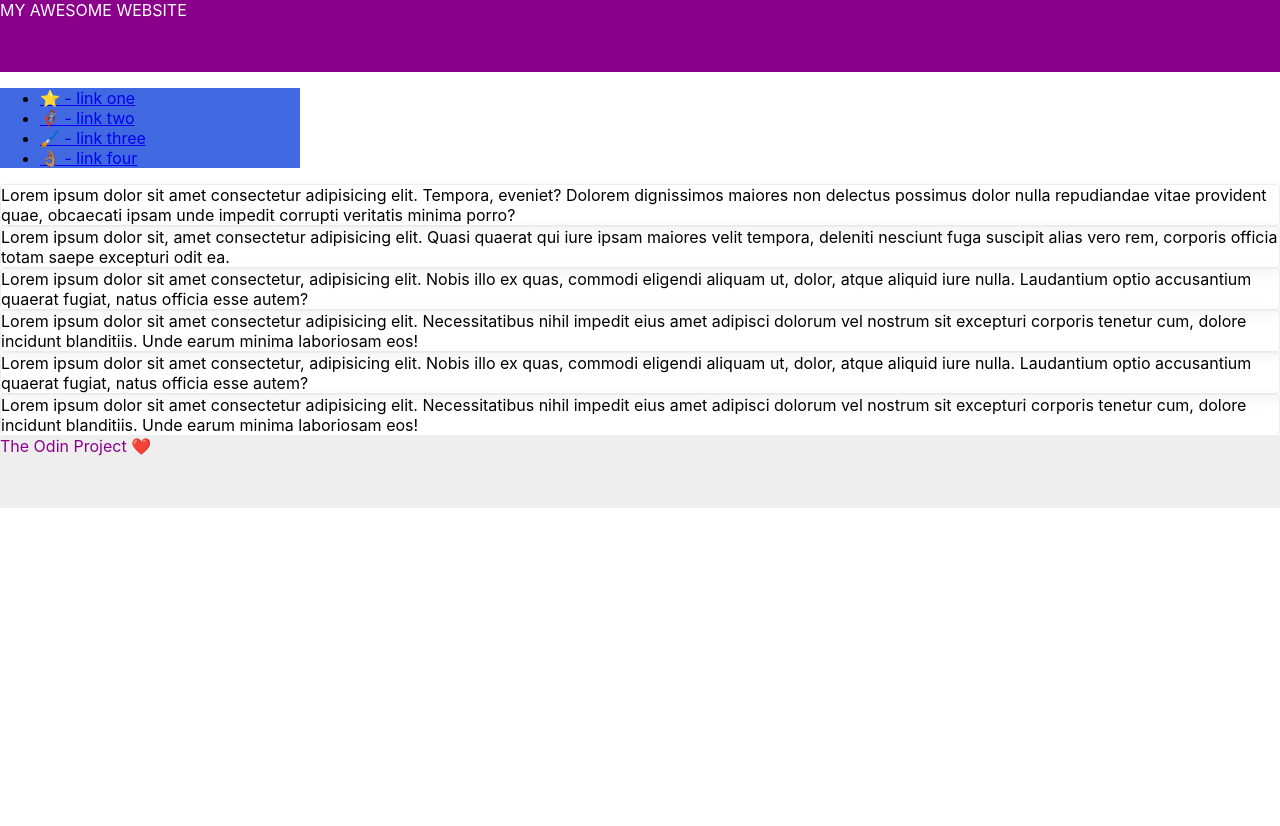
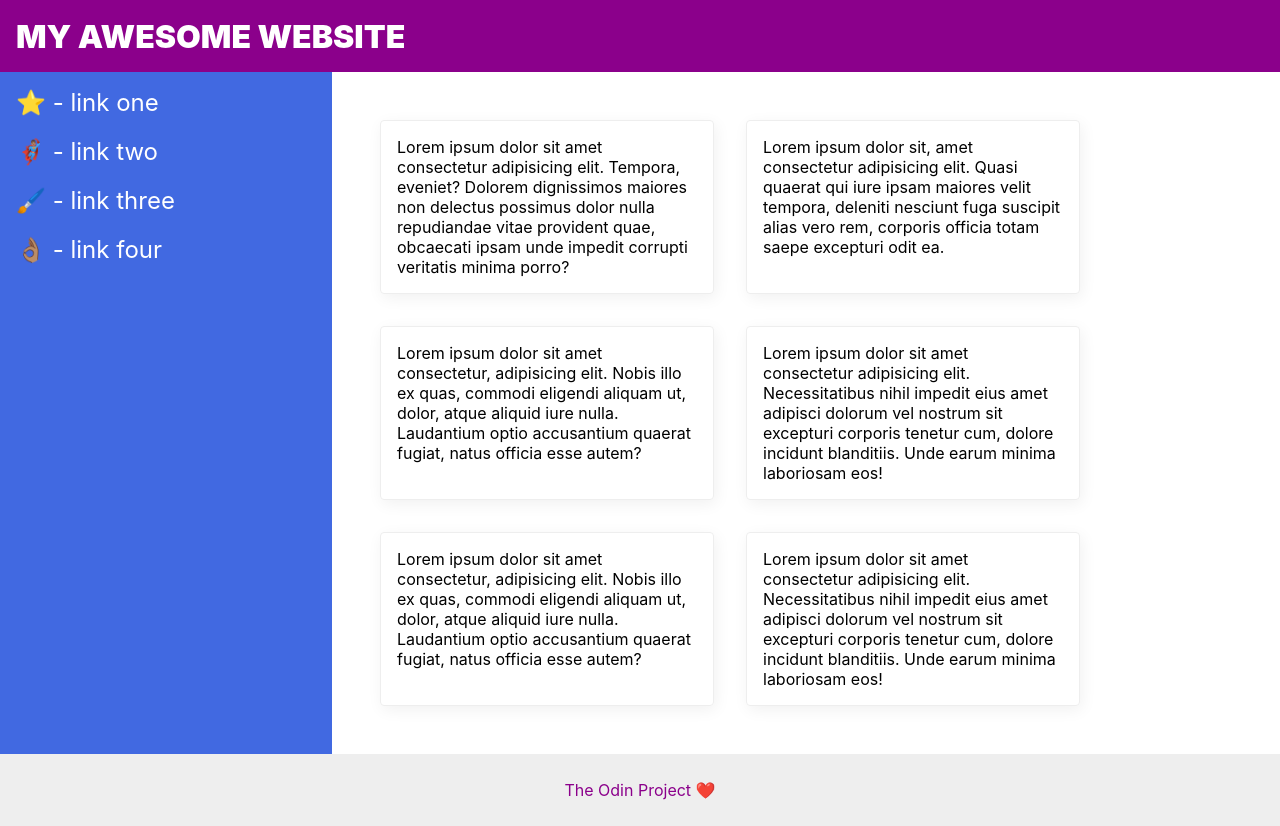
Before and after one commit to Topkekwizard/css-exercises, a plain HTML site: page flex/07-flex-layout-2/index.html in a window 1280 px wide. Before the commit the page ends 800 px from the top, so only its background shows below. Drawn offline with Linux system fonts and the light colour scheme.

Commit message:
added containers in html and major changes to flex layout in css

```diff
--- a/flex/07-flex-layout-2/index.html
+++ b/flex/07-flex-layout-2/index.html
@@ -12,6 +12,7 @@
     MY AWESOME WEBSITE
   </div>
 
+  <div class="container">
     <div class="sidebar">
       <ul>
         <li><a href="google.com">⭐ - link one</a></li>
@@ -20,14 +21,15 @@
         <li><a href="google.com">👌🏽 - link four</a></li>
       </ul>
     </div>
-
+    <div class="content">
     <div class="card">Lorem ipsum dolor sit amet consectetur adipisicing elit. Tempora, eveniet? Dolorem dignissimos maiores non delectus possimus dolor nulla repudiandae vitae provident quae, obcaecati ipsam unde impedit corrupti veritatis minima porro?</div>
     <div class="card">Lorem ipsum dolor sit, amet consectetur adipisicing elit. Quasi quaerat qui iure ipsam maiores velit tempora, deleniti nesciunt fuga suscipit alias vero rem, corporis officia totam saepe excepturi odit ea.</div>
     <div class="card">Lorem ipsum dolor sit amet consectetur, adipisicing elit. Nobis illo ex quas, commodi eligendi aliquam ut, dolor, atque aliquid iure nulla. Laudantium optio accusantium quaerat fugiat, natus officia esse autem?</div>
     <div class="card">Lorem ipsum dolor sit amet consectetur adipisicing elit. Necessitatibus nihil impedit eius amet adipisci dolorum vel nostrum sit excepturi corporis tenetur cum, dolore incidunt blanditiis. Unde earum minima laboriosam eos!</div>
     <div class="card">Lorem ipsum dolor sit amet consectetur, adipisicing elit. Nobis illo ex quas, commodi eligendi aliquam ut, dolor, atque aliquid iure nulla. Laudantium optio accusantium quaerat fugiat, natus officia esse autem?</div>
     <div class="card">Lorem ipsum dolor sit amet consectetur adipisicing elit. Necessitatibus nihil impedit eius amet adipisci dolorum vel nostrum sit excepturi corporis tenetur cum, dolore incidunt blanditiis. Unde earum minima laboriosam eos!</div>
-
+    </div>
+  </div>
   <div class="footer">
     The Odin Project ❤️
   </div>
--- a/flex/07-flex-layout-2/style.css
+++ b/flex/07-flex-layout-2/style.css
@@ -2,27 +2,71 @@ body {
   font-family: -apple-system, BlinkMacSystemFont, 'Segoe UI', Roboto, Oxygen, Ubuntu, Cantarell, 'Open Sans', 'Helvetica Neue', sans-serif;
   margin: 0;
   min-height: 100vh;
+  display: flex;
+  flex-direction: column;
+  justify-content: space-between;
 }
 
 .header {
   height: 72px;
   background: darkmagenta;
   color: white;
+  display: flex;
+  align-items: center;
+  padding: 0 16px;
+  font-size: 32px;
+  font-weight: 900;
 }
 
 .footer {
   height: 72px;
   background: #eee;
   color: darkmagenta;
+  text-align: center;
+  display: flex;
+  justify-content: center;
+  align-items: center;
 }
 
 .sidebar {
   width: 300px;
   background: royalblue;
+  flex-shrink: 0;
+  font-size: 24px;
+  padding: 0 16px 16px;
 }
 
 .card {
   border: 1px solid #eee;
   box-shadow: 2px 4px 16px rgba(0,0,0,.06);
+  width: 300px;
   border-radius: 4px;
+  margin: 16px;
+  padding: 16px;
 }
+
+.content {
+  padding: 32px;
+  display: flex;
+  flex-wrap: wrap;
+}
+
+a {
+  text-decoration: none;
+  color: white;
+}
+
+ul {
+  list-style: none;
+  padding: 0;
+  margin: 16px 0;
+}
+
+.container {
+  display: flex;
+  flex: 1;
+}
+
+li {
+  margin: 0 0 20px 0;
+}
```
Lines whose indentation alone changed are shown as unchanged.
